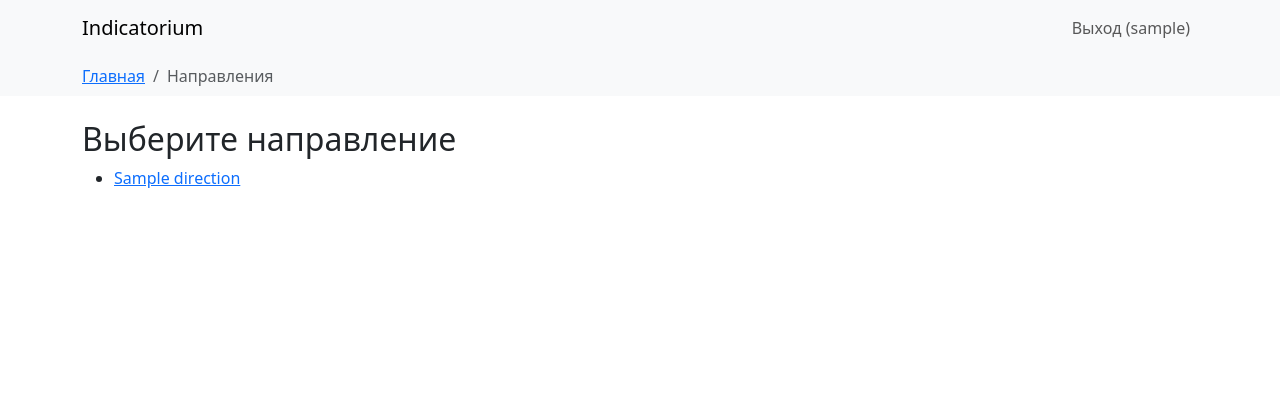
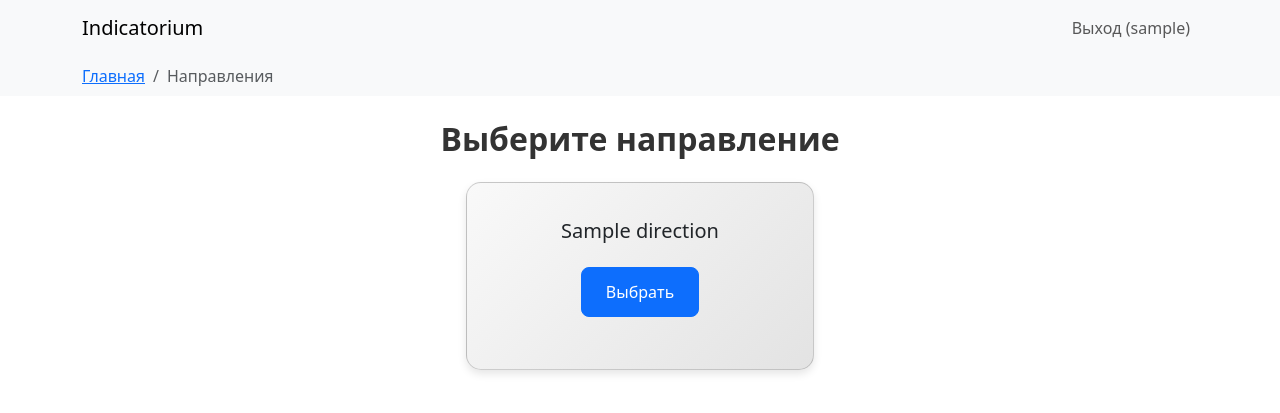
Before and after one commit to serzhan29/Indicativ, a Django app: page / in a window 1280 px wide. Shown: the top 413 px of the page. Run offline with Django 4.2, Linux system fonts and the light colour scheme; a user stored in the database is signed in; tables that the repository leaves empty hold one stand-in row (values such as "Sample post").

Commit message:
Изменение дизайна

```diff
--- a/main/templates/main/direction_list.html
+++ b/main/templates/main/direction_list.html
@@ -6,13 +6,46 @@
 {% endblock %}
 {% block content %}
 
+<div class="container">
+    <h2 class="text-center my-4">Выберите направление</h2>
+    <div class="row justify-content-center">
+        {% for direction in directions %}
+        <div class="col-md-4 mb-4">  <!-- Добавил mb-4 для увеличения отступа -->
+            <div class="card direction-card">
+                <div class="card-body text-center">
+                    <h5 class="card-title">{{ direction.name }}</h5>
+                    <a href="{% url 'choose_year' direction.id %}" class="btn btn-primary mt-3 mb-3">Выбрать</a> <!-- Увеличил отступ -->
+                </div>
+            </div>
+        </div>
+        {% endfor %}
+    </div>
+</div>
 
-    <h2>Выберите направление</h2>
-<ul>
-    {% for direction in directions %}
-        <li><a href="{% url 'choose_year' direction.id %}">{{ direction.name }}</a></li>
-    {% endfor %}
-</ul>
+<style>
+    .direction-card {
+        border-radius: 15px;
+        box-shadow: 0 4px 8px rgba(0, 0, 0, 0.1);
+        transition: transform 0.3s ease-in-out, box-shadow 0.3s ease-in-out;
+        background: linear-gradient(135deg, #f9f9f9, #e3e3e3);
+        padding: 20px;
+    }
 
+    .direction-card:hover {
+        transform: translateY(-5px);
+        box-shadow: 0 8px 16px rgba(0, 0, 0, 0.2);
+    }
+
+    h2 {
+        font-weight: bold;
+        color: #333;
+    }
+
+    .btn-primary {
+        padding: 12px 24px;
+        font-size: 16px;
+        border-radius: 8px;
+    }
+</style>
 
 {% endblock %}
```
Also changed, not shown: main/templates/main/year_list.html (+28 -7 lines).
